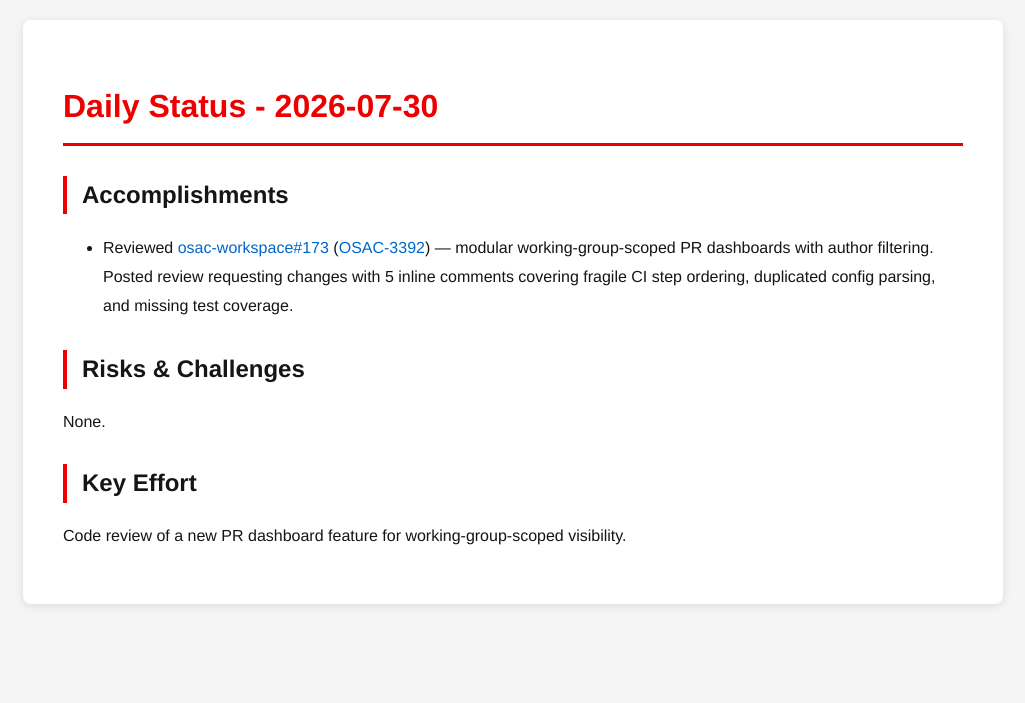
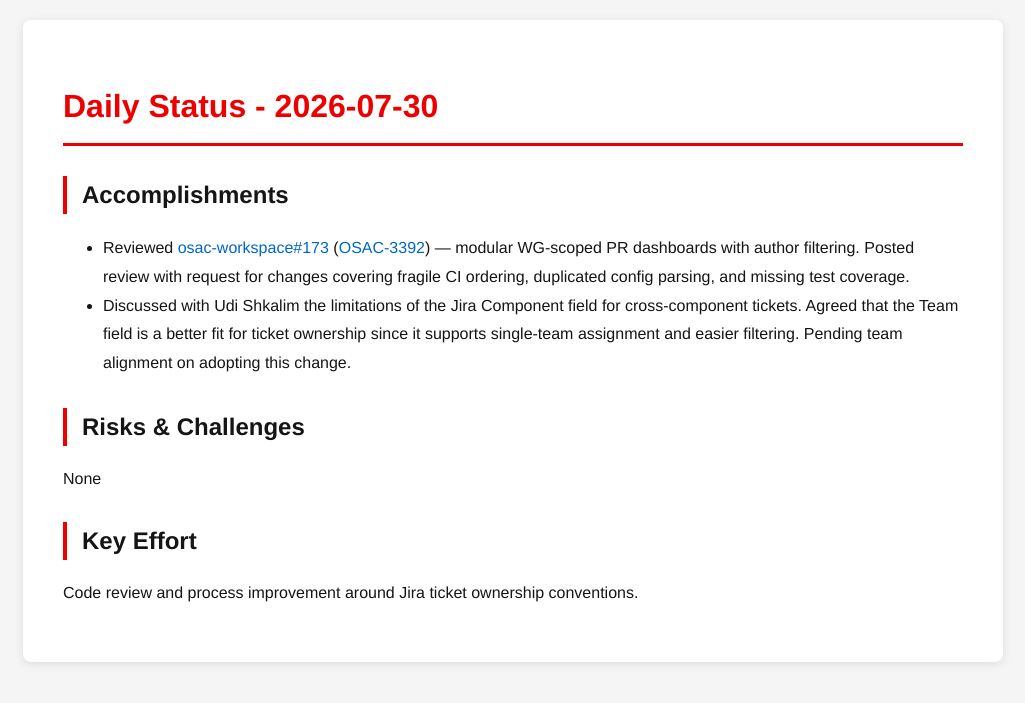
Before and after one commit to tzvatot/daily-status, a Jekyll site: the page built from 2026-07-30.md, in a window 1280 px wide. Shown: the top 703 px of the page, without its empty margins (127-1152 px from the left). Built offline with Jekyll 4.4.1, drawn with Linux system fonts in a browser that asks for light colours.

Commit message:
Daily status update - 2026-07-30

```diff
--- a/2026-07-30.md
+++ b/2026-07-30.md
@@ -7,10 +7,11 @@ date: 2026-07-30
 # Daily Status - 2026-07-30
 
 ## Accomplishments
-- Reviewed [osac-workspace#173](https://github.com/osac-project/osac-workspace/pull/173) ([OSAC-3392](https://redhat.atlassian.net/browse/OSAC-3392)) — modular working-group-scoped PR dashboards with author filtering. Posted review requesting changes with 5 inline comments covering fragile CI step ordering, duplicated config parsing, and missing test coverage.
+- Reviewed [osac-workspace#173](https://github.com/osac-project/osac-workspace/pull/173) ([OSAC-3392](https://redhat.atlassian.net/browse/OSAC-3392)) — modular WG-scoped PR dashboards with author filtering. Posted review with request for changes covering fragile CI ordering, duplicated config parsing, and missing test coverage.
+- Discussed with Udi Shkalim the limitations of the Jira Component field for cross-component tickets. Agreed that the Team field is a better fit for ticket ownership since it supports single-team assignment and easier filtering. Pending team alignment on adopting this change.
 
 ## Risks & Challenges
-None.
+None
 
 ## Key Effort
-Code review of a new PR dashboard feature for working-group-scoped visibility.
+Code review and process improvement around Jira ticket ownership conventions.
```
